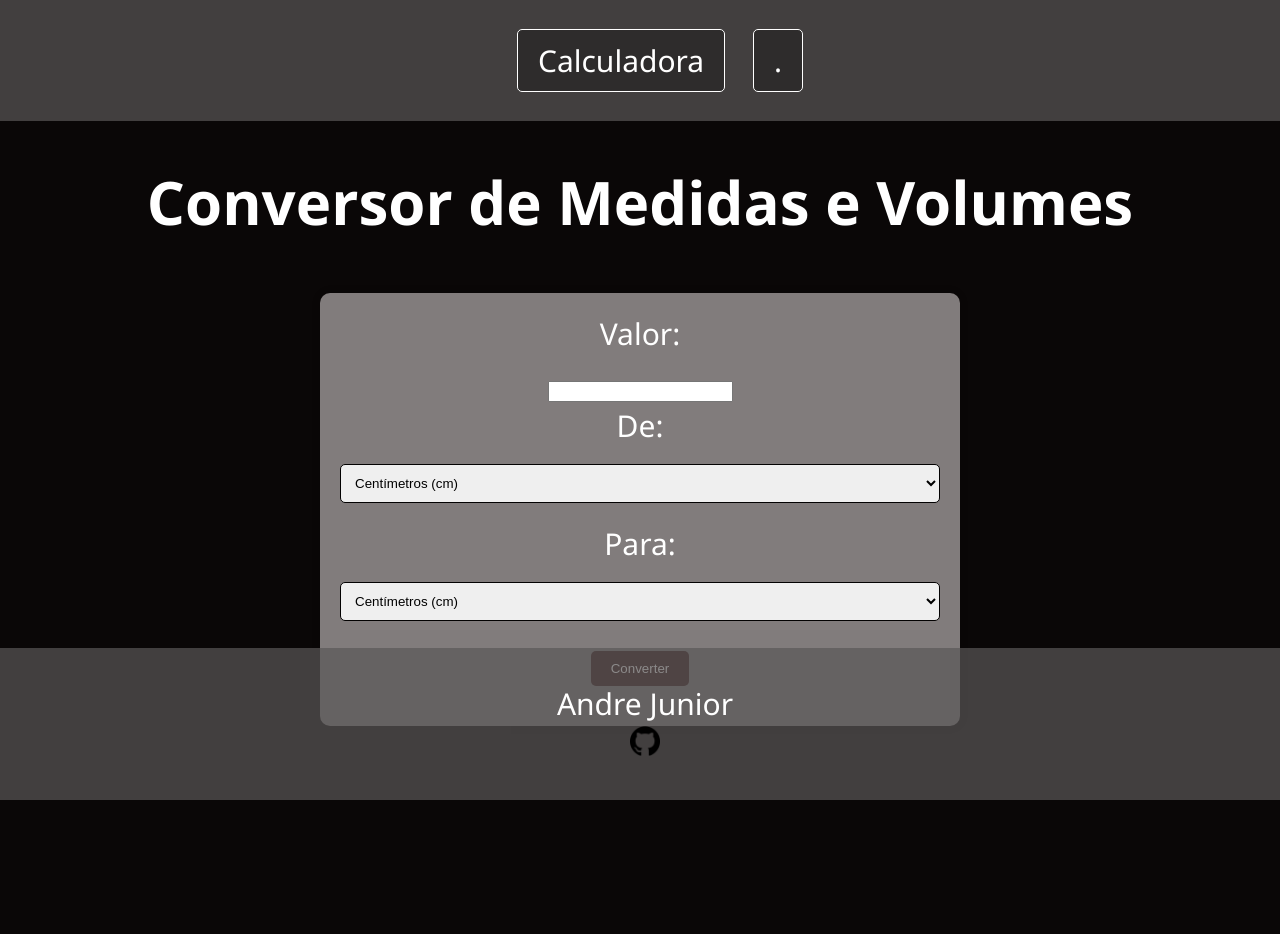
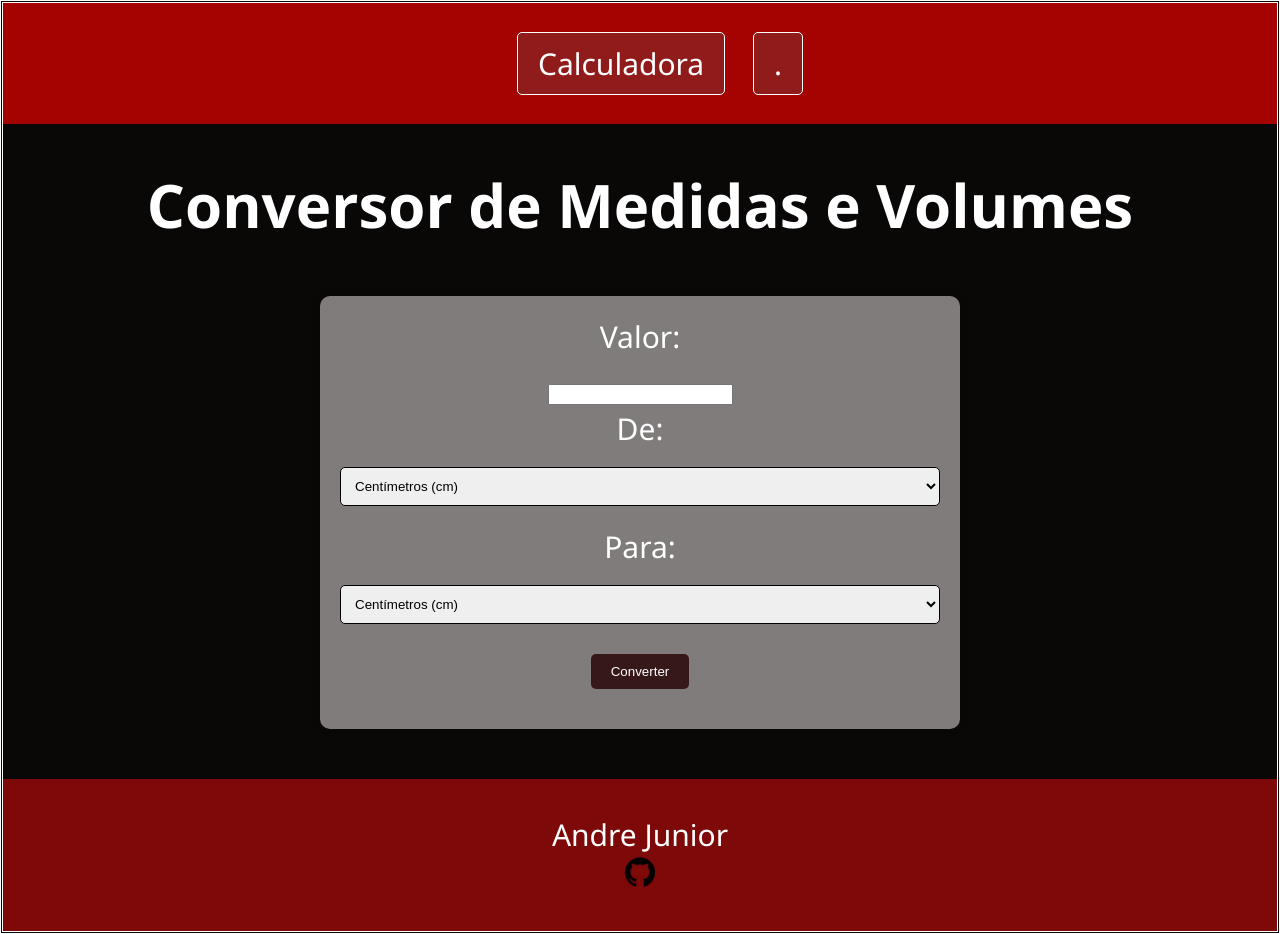
Before and after one commit to anndrehjr/Calculadora, a plain HTML site: page Conversor-Medidas/index.html in a window 1280 px wide. Before the commit the page ends 800 px from the top, so only its background shows below. Drawn offline with Linux system fonts and the light colour scheme.

Commit message:
Color e ajuste

```diff
--- a/Calculadora/style.css
+++ b/Calculadora/style.css
@@ -76,5 +76,5 @@ footer{
 }
 footer p{
     text-align: center;
-    text;
+
 }
--- a/Conversor-Medidas/style.css
+++ b/Conversor-Medidas/style.css
@@ -5,10 +5,11 @@ body {
     text-align: center;
     font-size: 30px;
     margin: 0;
+    border-style: double;
 }
 
 .menu {
-    background-color: rgba(90, 87, 87, 0.7); /* Cor de fundo com transparência */
+    background-color: rgba(231, 1, 1, 0.7);
     color: #fff;
     padding: 10px;
     justify-content: space-between;
@@ -23,11 +24,11 @@ body {
     margin: 0 10px;
     border: 1px solid #fff;
     border-radius: 5px;
-    background-color: rgba(0, 0, 0, 0.3); /* Cor de fundo com transparência */
+    background-color: rgba(97, 86, 86, 0.3);
 }
 
 .menu a:hover {
-    background-color: rgba(7, 6, 6, 0.5); /* Cor de fundo com transparência */
+    background-color: rgba(7, 6, 6, 0.5);
 }
 
 .container {
@@ -71,17 +72,21 @@ button:hover {
 }
 
 footer {
-    background-color: rgba(90, 87, 87, 0.7); /* Cor de fundo com transparência */
+    background-color: rgba(175, 11, 11, 0.7); /* Cor de fundo com transparência */
     color: #fff;
     padding: 5px;
     justify-content: space-between;
     align-items: center;
     text-align: center;
-    position: fixed;
-    bottom: 0;
-    width: 100%;
 }
 
 footer p {
     text-align: center;
 }
+
+@media screen and (max-width: 768px) {
+    .container {
+        max-width: 100%;
+        margin: 20px;
+    }
+}
```
